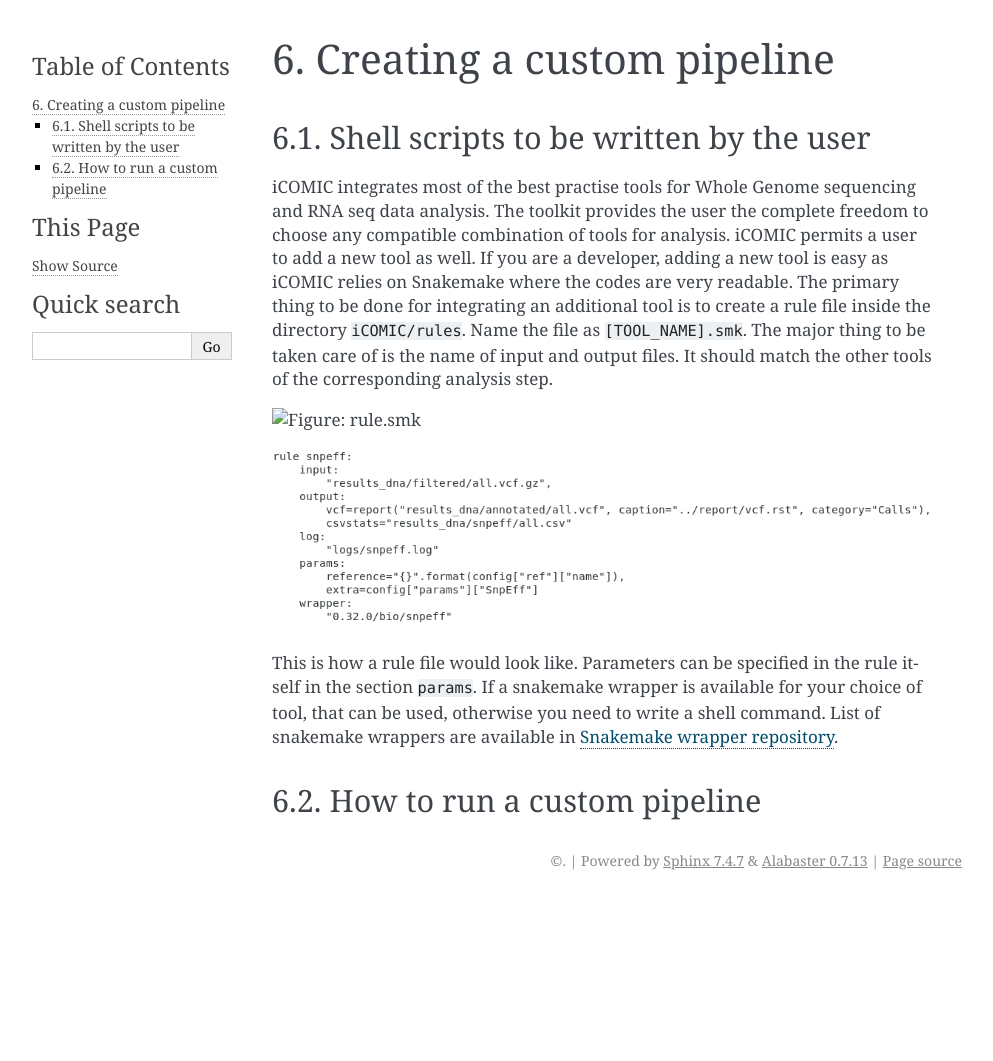
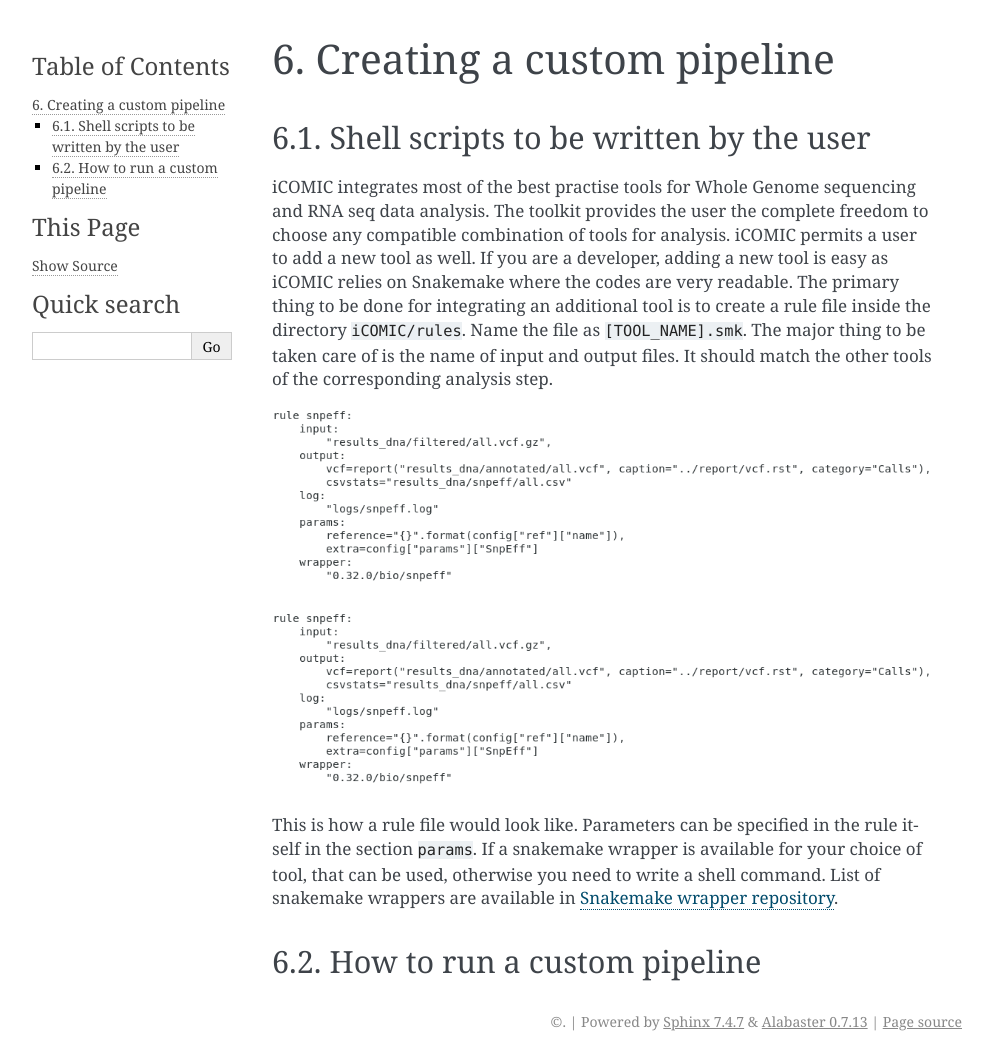
Before and after one commit to anjanaanilkumar1289/iCOMIC_doc, a Sphinx documentation site: the page built from docs/custom.md, in a window 1280 px wide. Shown: the whole page, without its empty margins (148-1141 px from the left). Built offline with Sphinx 7.4.7, drawn with Linux system fonts in a browser that asks for light colours; before the commit the page ends 900 px from its top, so only the background shows below that.

Commit message:
Update custom.md

```diff
--- a/docs/custom.md
+++ b/docs/custom.md
@@ -3,7 +3,7 @@
 #### 6.1. Shell scripts to be written by the user
 iCOMIC integrates most of the best practise tools for Whole Genome sequencing and RNA seq data analysis. The toolkit provides the user the complete freedom to choose any compatible combination of tools for analysis. iCOMIC permits a user to add a new tool as well. If you are a developer, adding a new tool is easy as iCOMIC relies on Snakemake where the codes are very readable. The primary thing to be done for integrating an additional tool is to create a rule file inside the directory `iCOMIC/rules`. Name the file as `[TOOL_NAME].smk`. The major thing to be taken care of is the name of input and output files. It should match the other tools of the corresponding analysis step.
 
-  ![ Figure: rule.smk ](docs/rule_snpeff.png)
+  ![ Figure: rule.smk ](https://github.com/anjanaanilkumar1289/iCOMIC_doc/blob/master/docs/rule_snpeff.png?raw=true)
 
   ![ Figure: rule.smk ](https://github.com/anjanaanilkumar1289/iCOMIC_doc/blob/master/docs/rule_snpeff.png)
 
```
